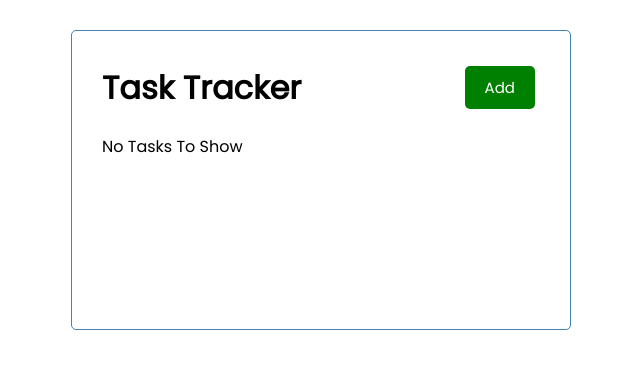
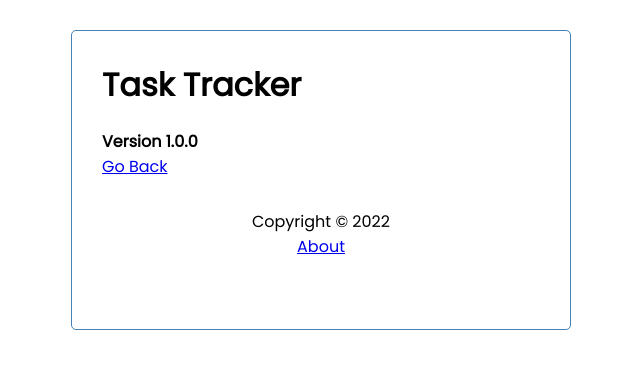
Before and after one commit to smjeffery22/react_task_tracker, a React (Create React App) app: page /about in a window 1280 px wide. Shown: the top 368 px of the page, without its empty margins (319-959 px from the left). Built offline with nearby package versions, Linux system fonts and the light colour scheme; data requests are answered from the project's data file.

Commit message:
Add route for About page

```diff
--- a/package.json
+++ b/package.json
@@ -10,6 +10,7 @@
     "react": "^17.0.2",
     "react-dom": "^17.0.2",
     "react-icons": "^4.3.1",
+    "react-router-dom": "^6.2.1",
     "react-scripts": "5.0.0",
     "web-vitals": "^2.1.4"
   },
--- a/src/App.js
+++ b/src/App.js
@@ -1,7 +1,10 @@
 import React, { useState, useEffect } from 'react';
+import { BrowserRouter as Router, Routes, Route } from 'react-router-dom';
 import Header from './components/Header';
 import Tasks from './components/Tasks';
 import AddTask from './components/AddTask';
+import Footer from './components/Footer';
+import About from './components/About';
 import './App.css';
 
 function App() {
@@ -61,9 +64,6 @@
 	const toggleReminder = async (id) => {
 		const taskToToggle = await fetchTask(id);
 		const updatedTask = { ...taskToToggle, reminder: !taskToToggle.reminder };
-		console.log(taskToToggle);
-		console.log(updatedTask);
-		console.log(JSON.stringify(updatedTask));
 
 		const res = await fetch(`http://localhost:5000/tasks/${id}`, {
 			method: 'PUT',
@@ -81,18 +81,35 @@
 	};
 
 	return (
+		<Router>
 			<div className="container">
 				<Header
 					onAdd={() => setShowAddTask(!showAddTask)}
 					showAdd={showAddTask}
 				/>
+				<Routes>
+					<Route
+						path="/"
+						element={
+							<>
 								{showAddTask && <AddTask onAdd={addTask} />}
 								{tasks.length > 0 ? (
-				<Tasks tasks={tasks} onDelete={deleteTask} onToggle={toggleReminder} />
+									<Tasks
+										tasks={tasks}
+										onDelete={deleteTask}
+										onToggle={toggleReminder}
+									/>
 								) : (
 									'No Tasks To Show'
 								)}
+							</>
+						}
+					/>
+					<Route path="/about" element={<About />} />
+				</Routes>
+				<Footer />
 			</div>
+		</Router>
 	);
 }
 
--- /dev/null
+++ b/src/components/About.js
@@ -0,0 +1,13 @@
+import React from 'react';
+import { Link } from 'react-router-dom';
+
+const About = () => {
+	return (
+		<div>
+			<h4>Version 1.0.0</h4>
+			<Link to="/">Go Back</Link>
+		</div>
+	);
+};
+
+export default About;
--- /dev/null
+++ b/src/components/Footer.js
@@ -0,0 +1,13 @@
+import React from 'react';
+import { Link } from 'react-router-dom';
+
+const Footer = () => {
+	return (
+		<footer>
+			<p>Copyright &copy; 2022</p>
+			<Link to="/about">About</Link>
+		</footer>
+	);
+};
+
+export default Footer;
--- a/src/components/Header.js
+++ b/src/components/Header.js
@@ -1,16 +1,21 @@
 import React from 'react';
+import { useLocation } from 'react-router-dom';
 import PropTypes from 'prop-types';
 import Button from './Button';
 
 const Header = ({ title, onAdd, showAdd }) => {
+	const location = useLocation();
+
 	return (
 		<header className="header">
 			<h1>{title}</h1>
-			<Button
-				color={showAdd ? 'red' : 'green'}
-				text={showAdd ? 'Close' : 'Add'}
-				onClick={onAdd}
-			/>
+			{location.pathname === '/' && (
+				<Button
+					color={showAdd ? 'red' : 'green'}
+					text={showAdd ? 'Close' : 'Add'}
+					onClick={onAdd}
+				/>
+			)}
 		</header>
 	);
 };
```
Also changed, not shown: src/components/TaskDetails.js (added), 1 other file (tests, documents, lock files or other folders). Lines whose indentation alone changed are shown as unchanged.
